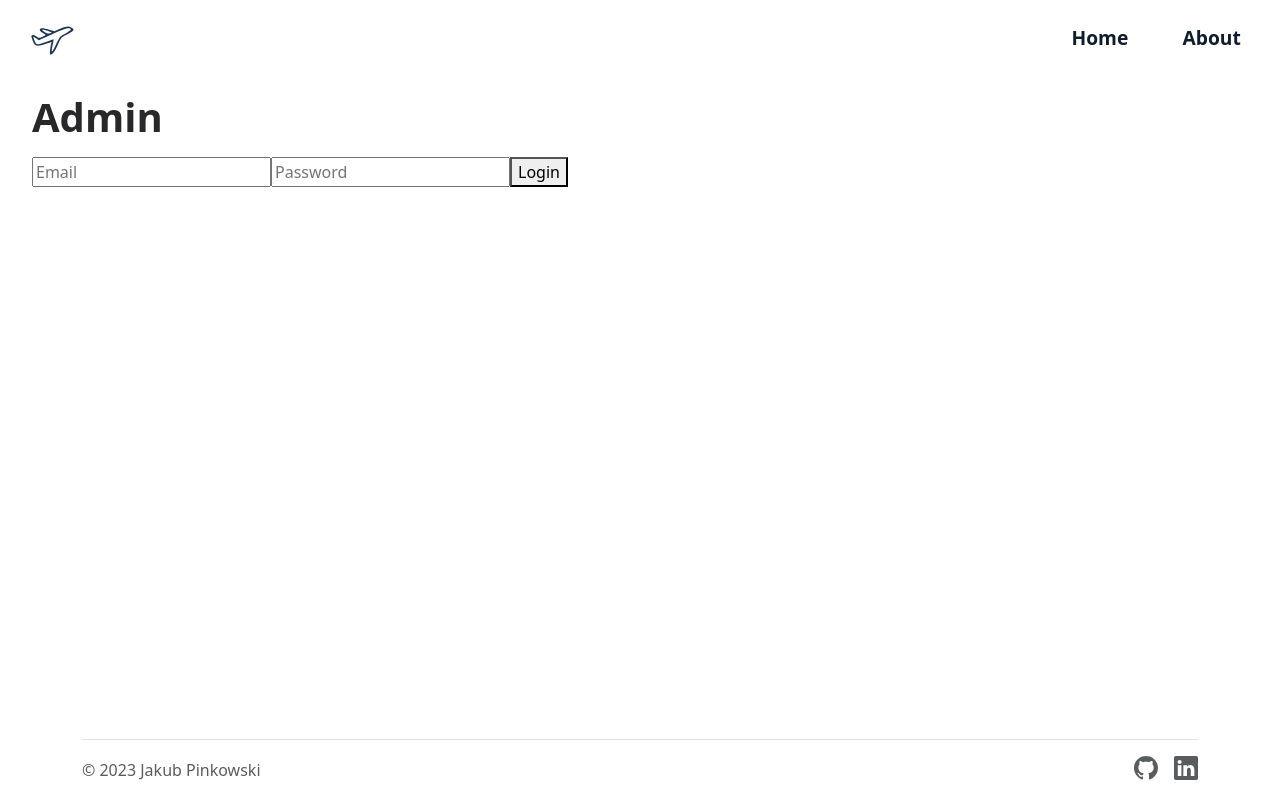
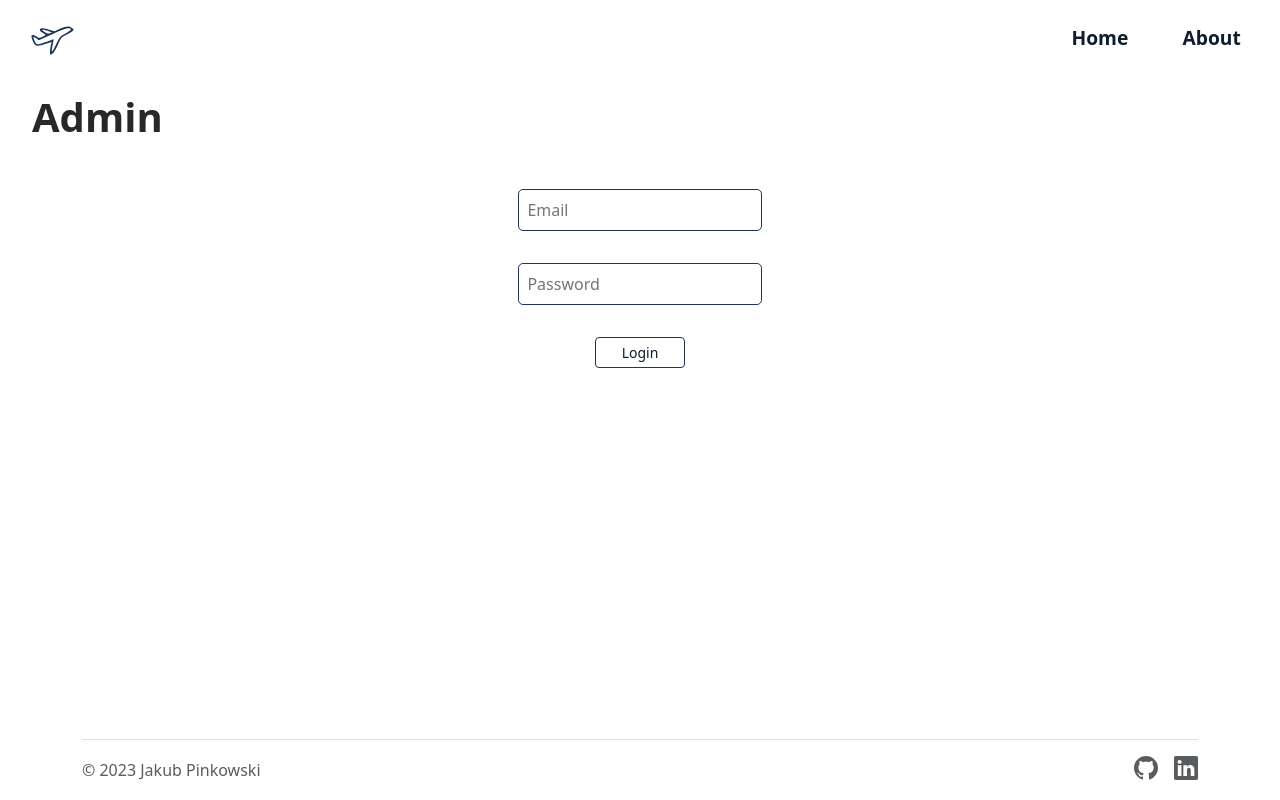
Before and after one commit to Jakub-Pinkowski/Blog-Website, a Vue app: page /admin in a window 1280 px wide. Built offline with nearby package versions, Linux system fonts and the light colour scheme; no server answers.

Commit message:
Styled login form

```diff
--- a/src/components/AddPostForm.vue
+++ b/src/components/AddPostForm.vue
@@ -9,6 +9,7 @@
                             type="text"
                             id="title"
                             placeholder="Title"
+                            required
                         />
                     </div>
                     <div class="form-group">
@@ -18,6 +19,7 @@
                             cols="150"
                             rows="15"
                             placeholder="Content"
+                            required
                         ></textarea>
                     </div>
                     <div class="form-group">
--- a/src/components/LoginForm.vue
+++ b/src/components/LoginForm.vue
@@ -1,9 +1,14 @@
 <template>
     <div>
         <form @submit.prevent="handleLogin">
-            <input v-model="email" placeholder="Email" />
-            <input type="password" v-model="password" placeholder="Password" />
-            <button type="submit">Login</button>
+            <input v-model="email" placeholder="Email" required />
+            <input
+                type="password"
+                v-model="password"
+                placeholder="Password"
+                required
+            />
+            <button class="btn btn-sm" type="submit">Login</button>
         </form>
     </div>
 </template>
@@ -28,4 +33,34 @@ const handleLogin = async () => {
 }
 </script>
 
-<style scoped lang="scss"></style>
+<style scoped lang="scss">
+form {
+    margin-top: 2rem;
+    display: flex;
+    justify-content: center;
+    align-items: center;
+    flex-direction: column;
+    width: 100%;
+
+    input {
+        width: 20%;
+        margin: 1rem 0;
+        padding: 0.5em;
+        border: 1px solid var(--dark-accent);
+        border-radius: 5px;
+    }
+
+    button {
+        margin: 1rem 0;
+        width: 90px;
+        border: 1px solid var(--dark-accent);
+        color: var(--main-bg-color);
+        transition: background-color 0.5s ease;
+    }
+
+    button:hover {
+        border: 1px solid var(--dark-accent);
+        background-color: var(--light-accent);
+    }
+}
+</style>
```
